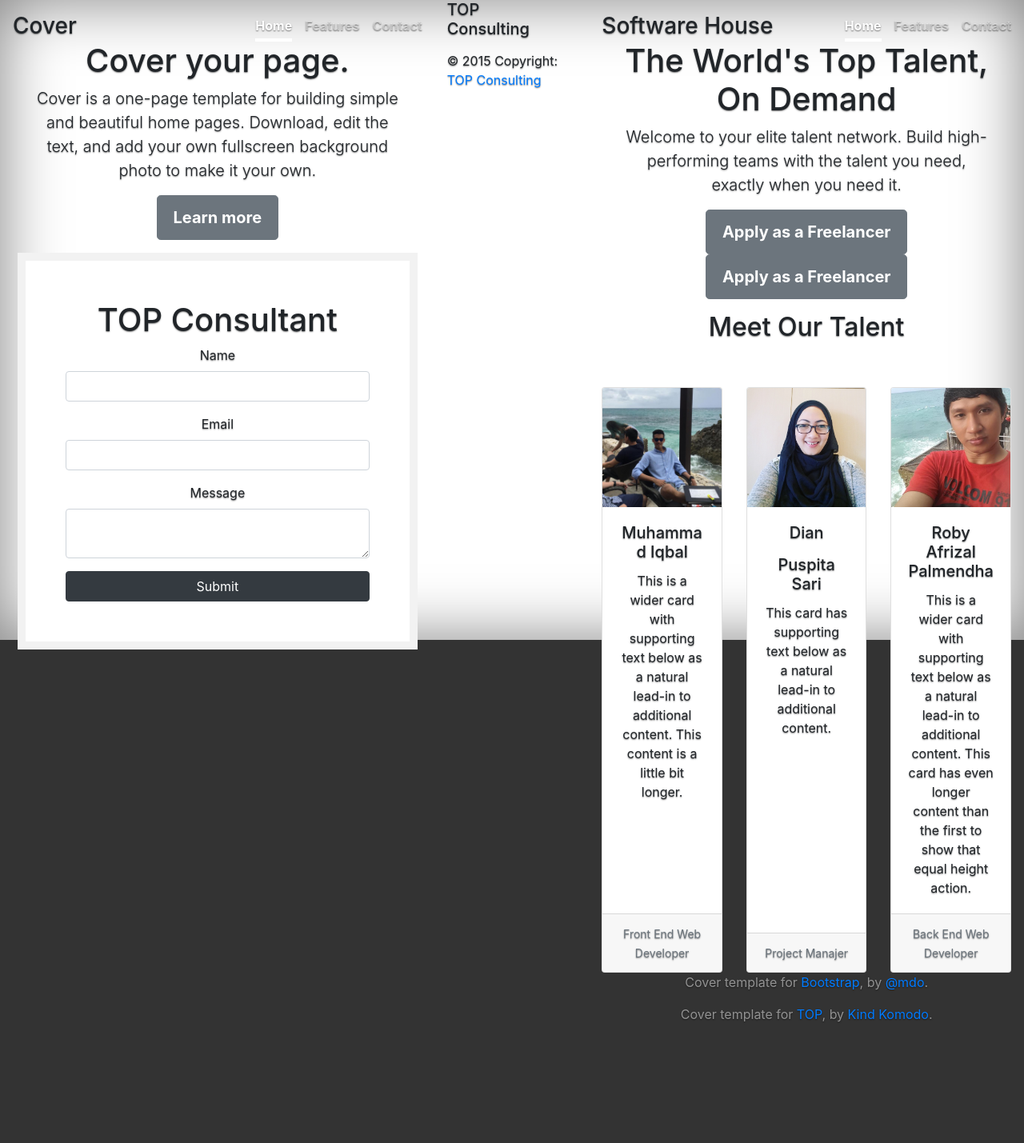
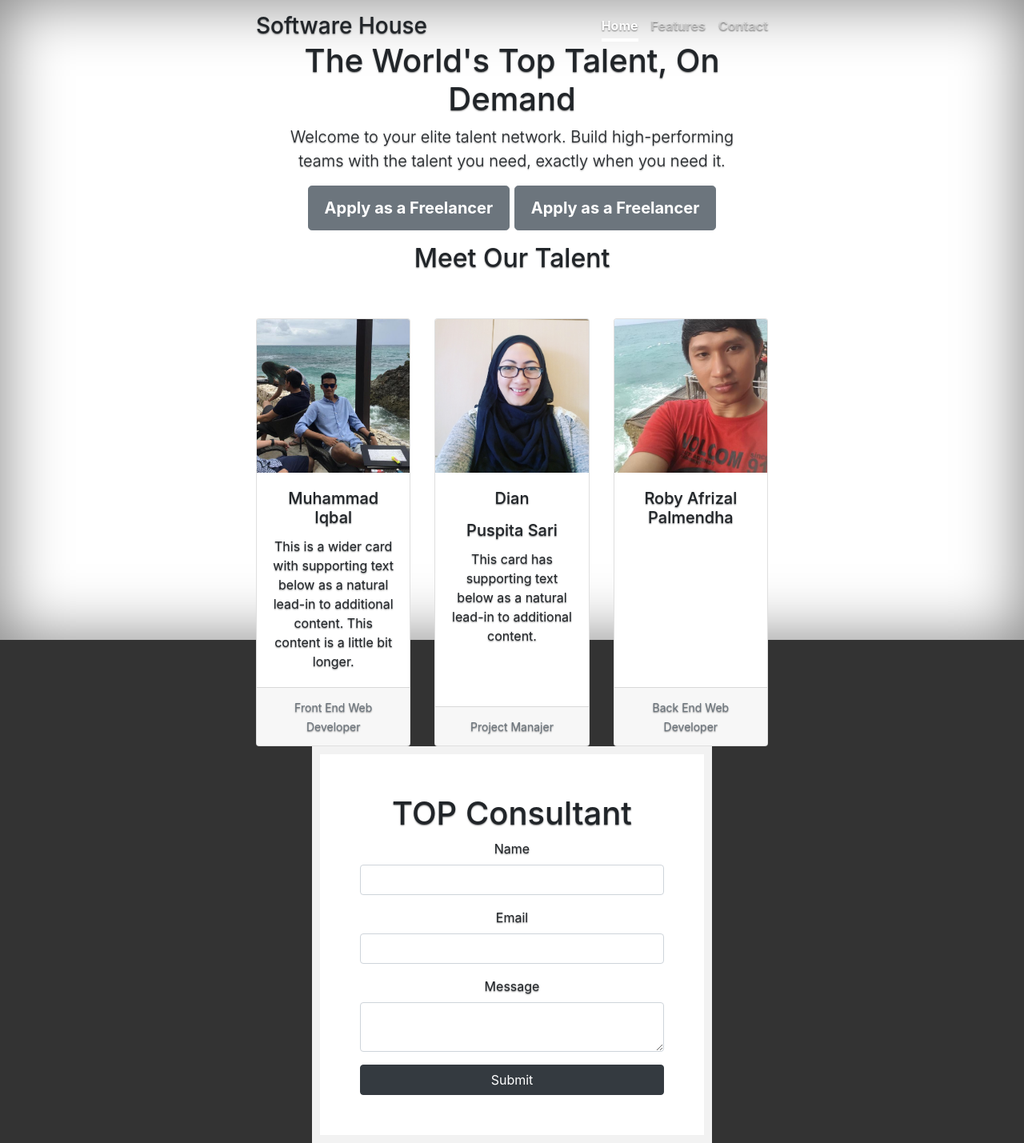
Before and after one commit to kind-komodo-TOP/project-bersama, a plain HTML site: page index.html in a window 1280 px wide. Shown: the whole page at 80% size. Before the commit the page ends 1296 px from the top, so only its background shows below. Drawn offline with nearby package versions, Linux system fonts and the light colour scheme.

Commit message:
add new and new

```diff
--- a/index.css
+++ b/index.css
@@ -15,13 +15,8 @@ a:hover {
 .btn-secondary:focus {
   color: #333;
   text-shadow: none; /* Prevent inheritance from `body` */
-<<<<<<< HEAD
   background-color: #fff;
   border: 0.05rem solid #fff;
-=======
-  background-color:yellow;
-  border: .05rem solid #fff;
->>>>>>> e59d30f2f3c6220585adea1e5d03c0af7f2e9bfd
 }
 
 /*
--- a/index.html
+++ b/index.html
@@ -28,7 +28,7 @@
           content="Mark Otto, Jacob Thornton, and Bootstrap contributors"
         />
         <meta name="generator" content="Jekyll v3.8.5" />
-        <title>Cover Template · Bootstrap</title>
+        <title>Cover Template Bootstrap</title>
 
         <link
           rel="canonical"
@@ -44,71 +44,6 @@
         />
 
         <!-- Custom styles for this template -->
-        <link href="cover.css" rel="index.css" />
-      </head>
-
-      <body class="text-center">
-        <div class="cover-container d-flex w-100 h-100 p-3 mx-auto flex-column">
-          <header class="masthead mb-auto">
-            <div class="inner">
-              <h3 class="masthead-brand">Cover</h3>
-              <nav class="nav nav-masthead justify-content-center">
-                <a class="nav-link active" href="#">Home</a>
-                <a class="nav-link" href="#">Features</a>
-                <a class="nav-link" href="#">Contact</a>
-              </nav>
-            </div>
-          </header>
-
-          <main role="main" class="inner cover">
-            <h1 class="cover-heading">Cover your page.</h1>
-            <p class="lead">
-              Cover is a one-page template for building simple and beautiful
-              home pages. Download, edit the text, and add your own fullscreen
-              background photo to make it your own.
-            </p>
-            <p class="lead">
-              <a href="#" class="btn btn-lg btn-secondary">Learn more</a>
-            </p>
-          </main>
-
-          <section>
-            <div class="form-box">
-                <h1>TOP Consultant</h1>
-                <form action="" method="">
-                  <div class="form-group">
-                    <label for="name">Name</label>
-                    <input class="form-control" id="name" type="text" name="Name">
-                  </div>
-                  <div class="form-group">
-                    <label for="email">Email</label>
-                    <input class="form-control" id="email" type="email" name="Email">
-                  </div>
-                  <div class="form-group">
-                    <label for="message">Message</label>
-                    <textarea class="form-control" id="message" name="Message"></textarea>
-                  </div>
-                  <input class="btn btn-dark" type="submit" value="Submit" />
-                  </div>
-                </form>
-              </div>
-          </section>
-
-
-
-            <footer class="page-footer blue text-center text-md-left mt-0">
-                <div class="container">
-                    <div class="row">
-
-                <div class="col-md-6">
-                    <h5 class="title mb-3">TOP Consulting</h5>
-                </div>
-                <div class="footer-copyright">
-                    <div class="container">
-                        © 2015 Copyright: <a href="#"> TOP Consulting </a>
-                    </div>
-                </div>
-            </footer>
 
   </body>
     <!-- Custom styles for this template -->
@@ -163,7 +98,6 @@
         <img src="images/roby.jpeg" class="card-img-top" alt="Design">
         <div class="card-body">
           <h5 class="card-title">Roby Afrizal Palmendha</h5>
-          <p class="card-text">This is a wider card with supporting text below as a natural lead-in to additional content. This card has even longer content than the first to show that equal height action.</p>
         </div>
         <div class="card-footer">
           <small class="text-muted">Back End Web Developer</small>
@@ -172,16 +106,31 @@
 
     </div>
 
-    <footer class="mastfoot mt-auto">
-      <div class="inner">
-        <p>Cover template for <a href="https://getbootstrap.com/">Bootstrap</a>, by <a href="https://twitter.com/mdo">@mdo</a>.</p>
-      </div>
-    </footer>
-  <footer class="mastfoot mt-auto">
-    <div class="inner">
-      <p>Cover template for <a href="https://getbootstrap.com/">TOP</a>, by <a href="https://twitter.com/mdo">Kind Komodo</a>.</p>
-    </div>
-  </footer>
+    <section>
+      <div class="form-box mt-8">
+          <h1>TOP Consultant</h1>
+          <form action="" method="">
+            <div class="form-group">
+              <label for="name">Name</label>
+              <input class="form-control" id="name" type="text" name="Name">
+            </div>
+            <div class="form-group">
+              <label for="email">Email</label>
+              <input class="form-control" id="email" type="email" name="Email">
+            </div>
+            <div class="form-group">
+              <label for="message">Message</label>
+              <textarea class="form-control" id="message" name="Message"></textarea>
+            </div>
+            <input class="btn btn-dark" type="submit" value="Submit" />
+            </div>
+          </form>
+        </div>
+    </section>
+
+
+
+
 </div>
 </body>
 </html>
```
Also changed, not shown: images/it-consultant.jpeg (added).
